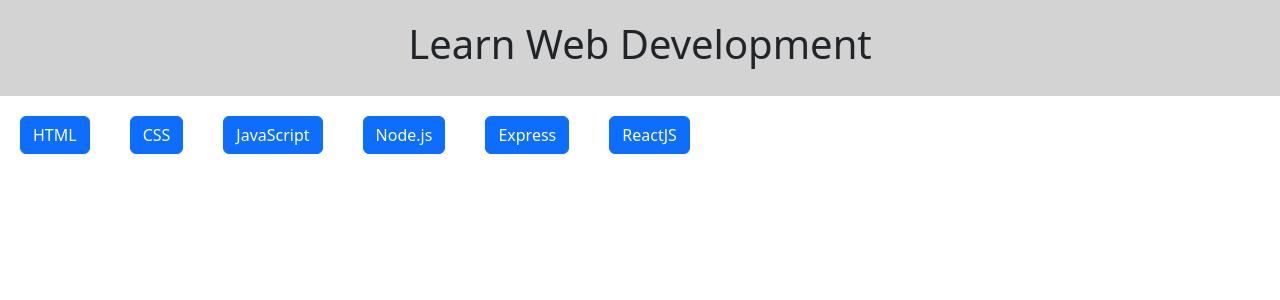
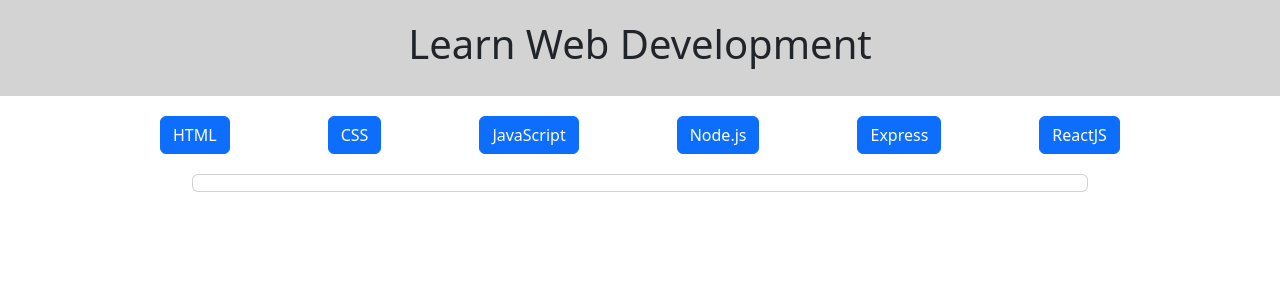
Before and after one commit to severogianluca/react-use-state, a React (Vite) app: page / in a window 1280 px wide. Shown: the top 300 px of the page. Built offline with nearby package versions, Linux system fonts and the light colour scheme.

Commit message:
Feat: change color onClick

```diff
--- a/src/component/Button.jsx
+++ b/src/component/Button.jsx
@@ -1,23 +1,23 @@
 import { useState } from "react";
+import Card from "./Card";
 import languages from "../data/languages";
+
 
 function Button() {
 
-    let[event, setEvent] = useState(null)
-    {console.log(event)}
+    let [event, setEvent] = useState(null)
     return (
         <div>
-            {languages.map(element =>(
-            <button onClick={() => setEvent(element)}
-            type="button" className="btn btn-primary" key={element.id}>{element.title}</button>
+            <div className="container d-flex justify-content-evenly">
+                {languages.map(element => (
+                    <button onClick={() => setEvent(element)}
+                    type="button" className={'btn ' + (event?.id === element.id ? 'btn-warning' : 'btn-primary')}
+                    key={element.id}>{element.title}</button>
 
-            ))}
-            <h2>
-                {event ? event.title: ''}
-            </h2>
-            <p>
-                {event ? event.description: ''}
-            </p>
+
+                ))}
+            </div>
+            <Card event={event} />
         </div>
 
 
--- /dev/null
+++ b/src/component/Card.jsx
@@ -0,0 +1,13 @@
+
+function Card({event}) {
+    console.log(event);
+    return (
+        <div className="card container" style={{ width: "70%" }}>
+            <div>
+                <h2>{event ? event.title : ''}</h2>
+                <p>{event ? event.description : ''}</p>
+            </div>
+        </div>
+    );
+}
+export default Card
```
